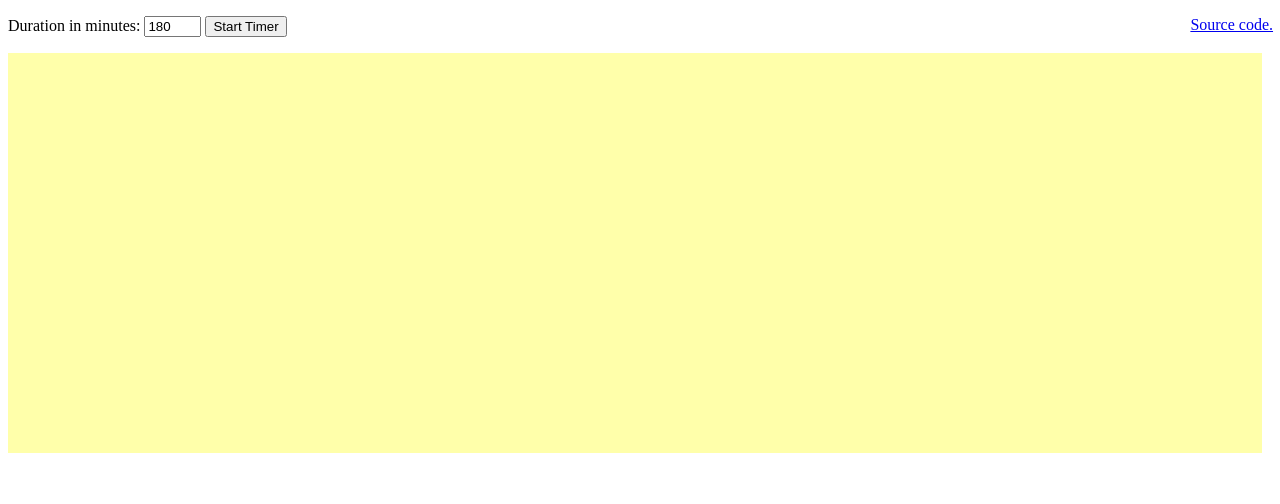
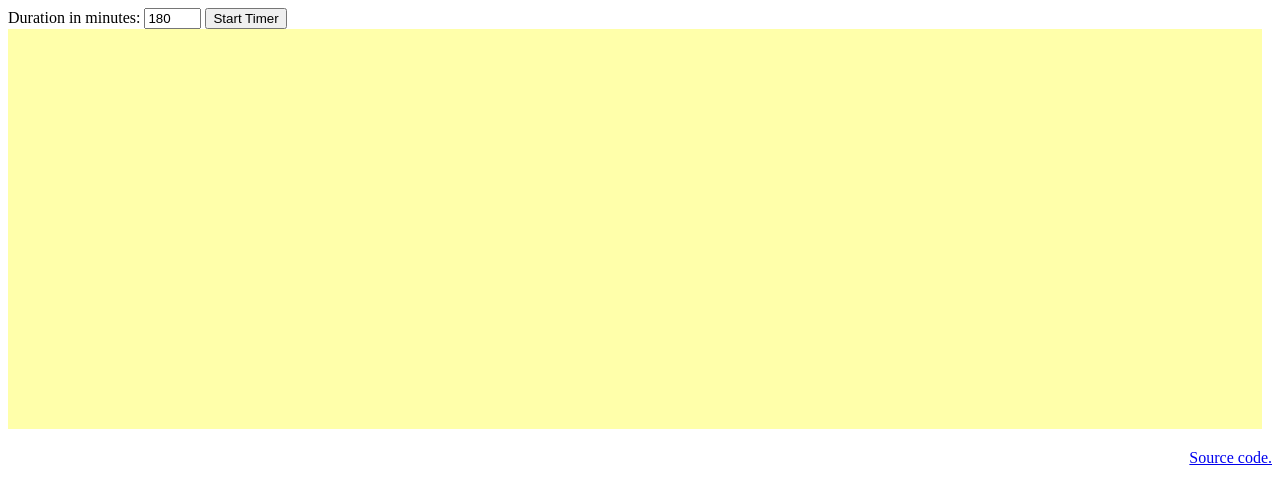
Before and after one commit to tjd/examclock, a plain HTML site: page examclock.html in a window 1280 px wide. Drawn offline with Linux system fonts and the light colour scheme.

Commit message:
changed location of "source code" message in HTML

```diff
--- a/examclock.html
+++ b/examclock.html
@@ -9,19 +9,17 @@
 
 <body>
 
-<p>
-<a href="https://github.com/tjd/examclock" style="position:absolute; left: 93%">Source code.</a>
-
 <span id="dur_span">
 Duration in minutes: <input id="dur_in_min" type="text" size="4"/>
 <button id="startbutton">Start Timer</button>
 </span>
-</p>
 
 <canvas id="canvasOne">
 Your browser does not support the HTML5 Canvas.
 </canvas>
 
+<p style="text-align:right"><a href="https://github.com/tjd/examclock">Source code.</a></p>
+
 
 </body>
 </html>
```
